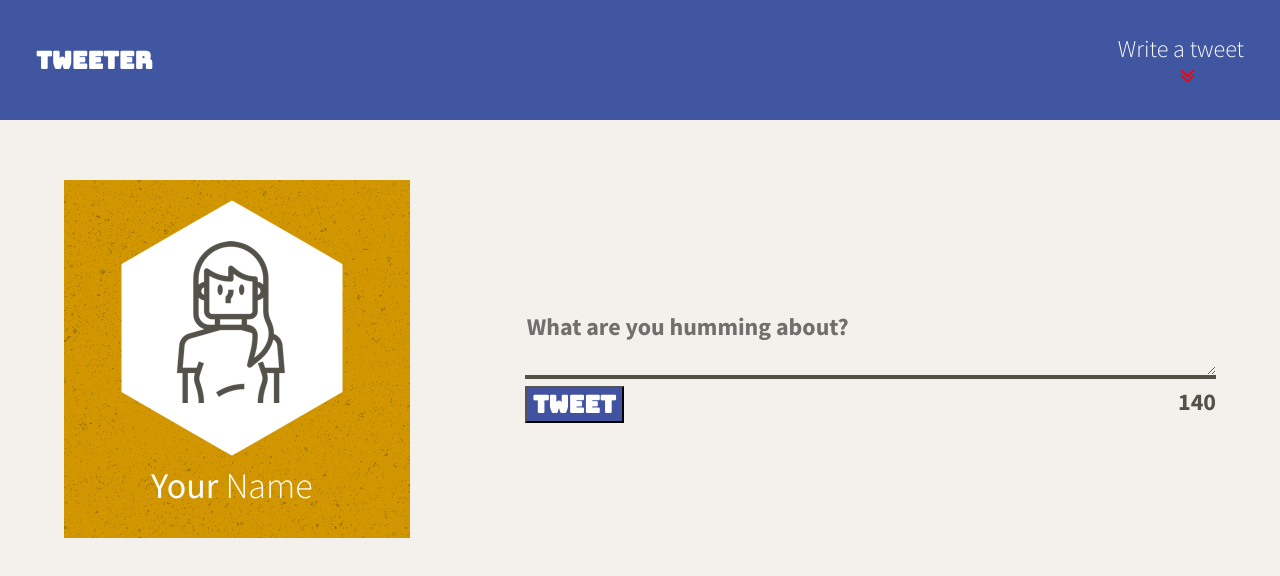
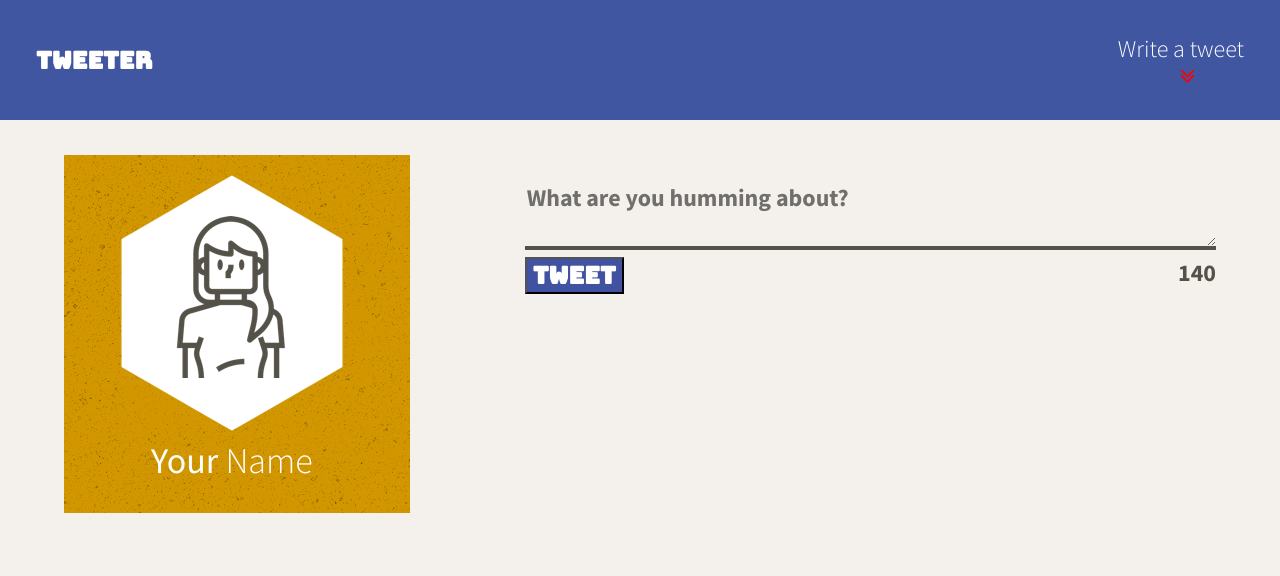
Before and after one commit to umrude/tweeter, a website: page public/index.html in a window 1280 px wide. Both pictures are taken after a click on the element "Write a tweet". Drawn offline with Linux system fonts and the light colour scheme; no server answers.

Commit message:
error message being hidded by navbar

```diff
--- a/public/styles/layout.css
+++ b/public/styles/layout.css
@@ -66,7 +66,7 @@ body {
 @media only screen and (min-width: 1024px) {
 
   body {
-    padding-top: 145px;
+    padding-top: 120px;
     display: flex;
     justify-content: center;
     flex-direction: row;
@@ -87,8 +87,12 @@ body {
   main {
     flex-grow: 1;
     margin: auto;
-    overflow: hidden;
     max-width: 60%;
+  }
+
+  .container {
+    margin-top: 15px;
+
   }
 
   #fixedButton {
--- a/public/styles/new_tweet.css
+++ b/public/styles/new_tweet.css
@@ -1,7 +1,6 @@
-/*Mobile and Desktop have same CSS */
 
 .new-tweet {
-  margin-top: 35px;
+  margin-top: 30px;
   padding-top: 15px;
 }
 
@@ -37,6 +36,7 @@ input:focus {
 }
 
 #error2long {
+  margin-top:25px;
   border-radius: 25px;
   padding: 5px;
   margin: 25px;
@@ -47,6 +47,7 @@ input:focus {
 }
 
 #errorMuchEmpty {
+  margin-top:25px;
   border-radius: 25px;
   padding: 5px;
   margin: 25px;
```
